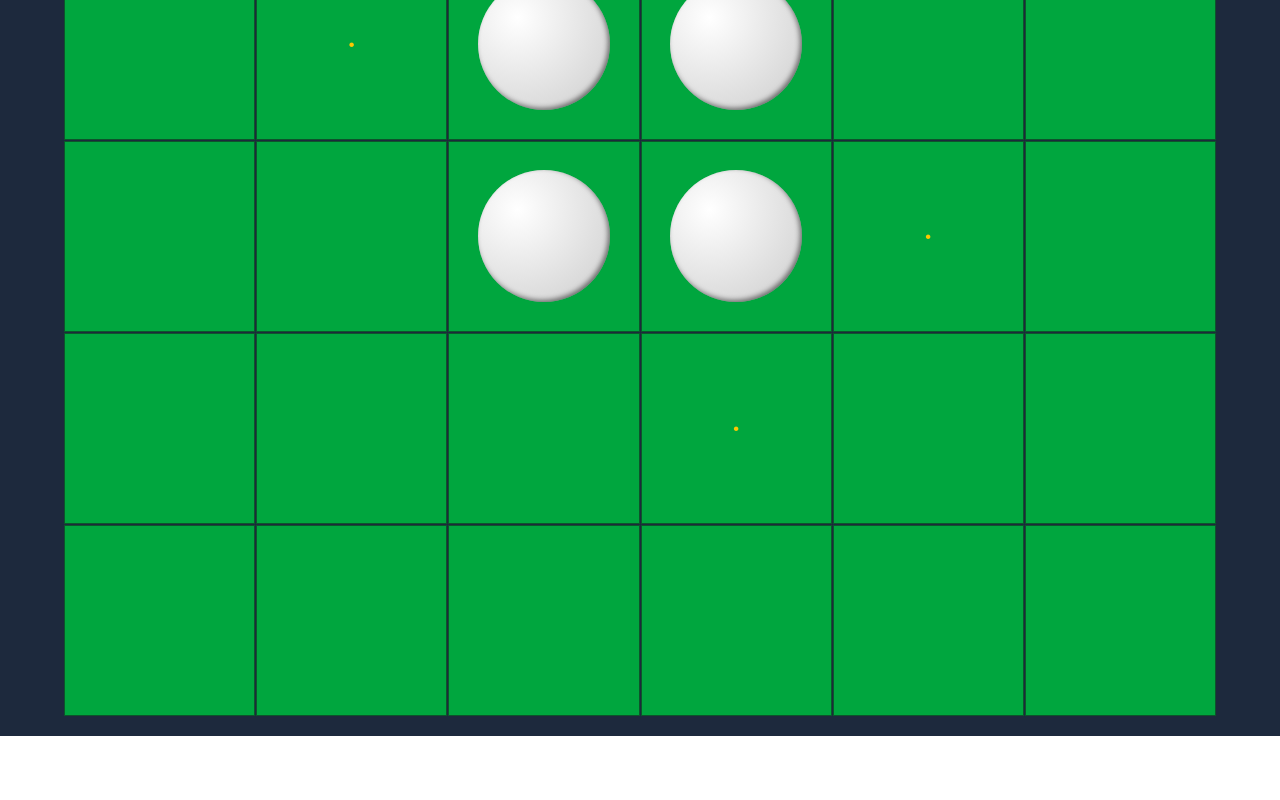
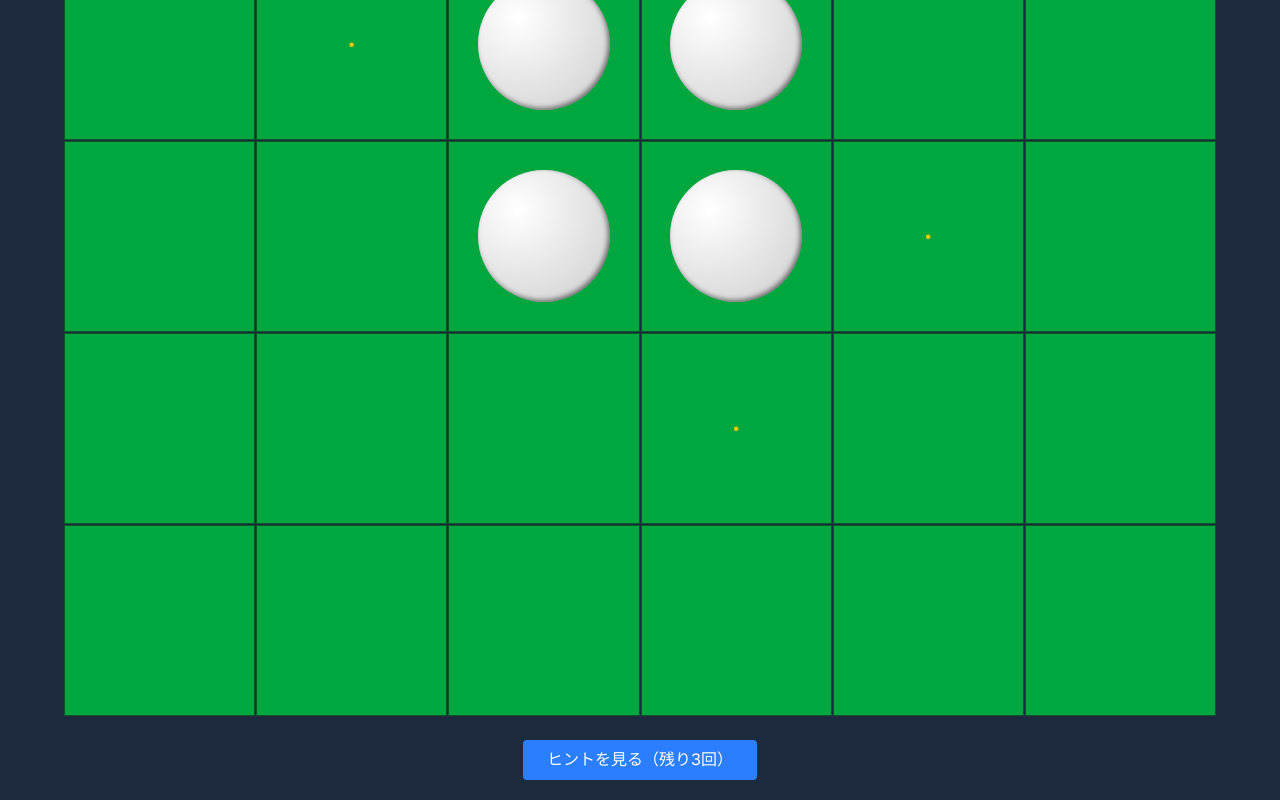
Before and after one commit to hato-taka/white-othello, a Next.js app: page / in a window 1280 px wide. Shown: the part 644-1444 px from the top of the page. Before the commit the page ends 1380 px from the top, so only its background shows below. Built offline with nearby package versions, Linux system fonts and the light colour scheme.

Commit message:
Othelloコンポーネントにヒント機能を追加し、残り回数を表示するボタンを実装

```diff
--- a/src/app/Othello.tsx
+++ b/src/app/Othello.tsx
@@ -135,6 +135,9 @@ const getScore = (board: Board): Score => {
 };
 
 const Othello: React.FC = () => {
+  const MAX_HINTS = 3;
+  const [hintCount, setHintCount] = useState(0);
+  const [showHint, setShowHint] = useState(false);
   const [board, setBoard] = useState<Board>(initializeBoard);
   const [currentPlayer, setCurrentPlayer] = useState<number>(BLACK);
   const [validMoves, setValidMoves] = useState<Move[]>([]);
@@ -154,6 +157,8 @@ const Othello: React.FC = () => {
     setPassCount(0);
     setLastMove(null);
     setCpuMove(null);
+    setHintCount(0);
+    setShowHint(false);
   };
 
   useEffect(() => {
@@ -194,6 +199,8 @@ const Othello: React.FC = () => {
     setBoard(flipDiscs(board, row, col, currentPlayer));
     setLastMove([row, col]);
     setCpuMove(null);
+    setShowHint(false);
+    setHintCount((prev) => prev);
     setCurrentPlayer(WHITE);
   };
 
@@ -242,7 +249,11 @@ const Othello: React.FC = () => {
                 <div
                   className="w-[70%] h-[70%] rounded-full transition-transform duration-500 animate-[flip_0.6s_ease]"
                   style={{
-                    background: "radial-gradient(circle at 30% 30%, #ffffff, #cccccc)",
+                    background: showHint
+                      ? cell === BLACK
+                        ? "radial-gradient(circle at 30% 30%, #4d4d4d, #1a1a1a)"
+                        : "radial-gradient(circle at 30% 30%, #ffffff, #cccccc)"
+                      : "radial-gradient(circle at 30% 30%, #ffffff, #cccccc)",
                     boxShadow:
                       "inset -2px -2px 5px rgba(0,0,0,0.5), inset 2px 2px 5px rgba(255,255,255,0.3)",
                   }}
@@ -253,6 +264,21 @@ const Othello: React.FC = () => {
             </div>
           );
         })}
+      </div>
+
+      <div className="mt-6">
+        <button
+          onClick={() => {
+            if (hintCount < MAX_HINTS) {
+              setShowHint(true);
+              setHintCount((prev) => prev + 1);
+            }
+          }}
+          disabled={hintCount >= MAX_HINTS}
+          className="px-6 py-2 bg-blue-500 text-white rounded hover:bg-blue-600 disabled:opacity-50"
+        >
+          ヒントを見る（残り{MAX_HINTS - hintCount}回）
+        </button>
       </div>
 
       {gameOver && (
```
